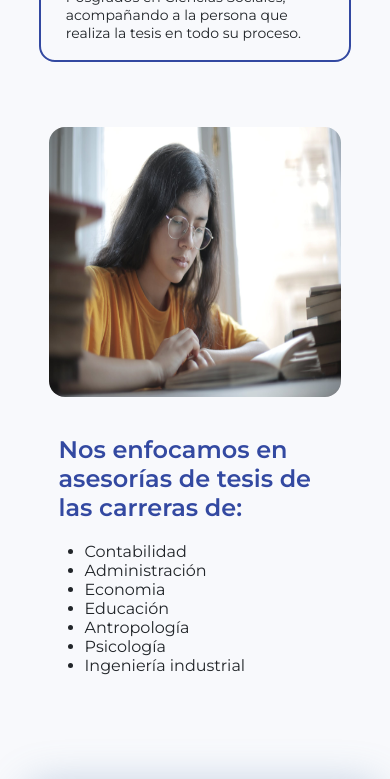
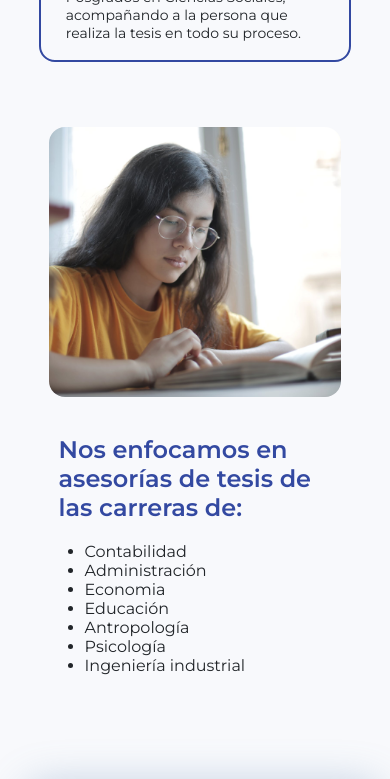
Before and after one commit to justinait/cai-ventures2, a React (Vite) app: page /services in a window 390 px wide. Shown: the part 1360-2139 px from the top of the page. Built offline with nearby package versions, Linux system fonts and the light colour scheme; no server answers.

Commit message:
services responsive boxes width, lay

```diff
--- a/src/components/CardService/service3.css
+++ b/src/components/CardService/service3.css
@@ -53,13 +53,15 @@
     width: 60%;
 }
 
-@media screen and (max-width: 768px) {
+@media screen and (max-width: 767px) {
     .servicesThreeContainer {
         width: 90vw;
-        padding: 25px
+        padding: 25px;
 
     }
-
+    .servicesThreeContainer h2 {
+        font-size: 24px;
+    }
 
     .title-services {
         text-align: center;
--- a/src/page/Services/services.css
+++ b/src/page/Services/services.css
@@ -191,6 +191,8 @@
     margin-left: 5rem;
     width: 376px;
     border-radius: 16px;
+    object-fit: cover;
+    object-position: center;
 }
 
 /* MEDIA QUERY PARA LA PRIMERA CAJA DE SERVICIO */
```
